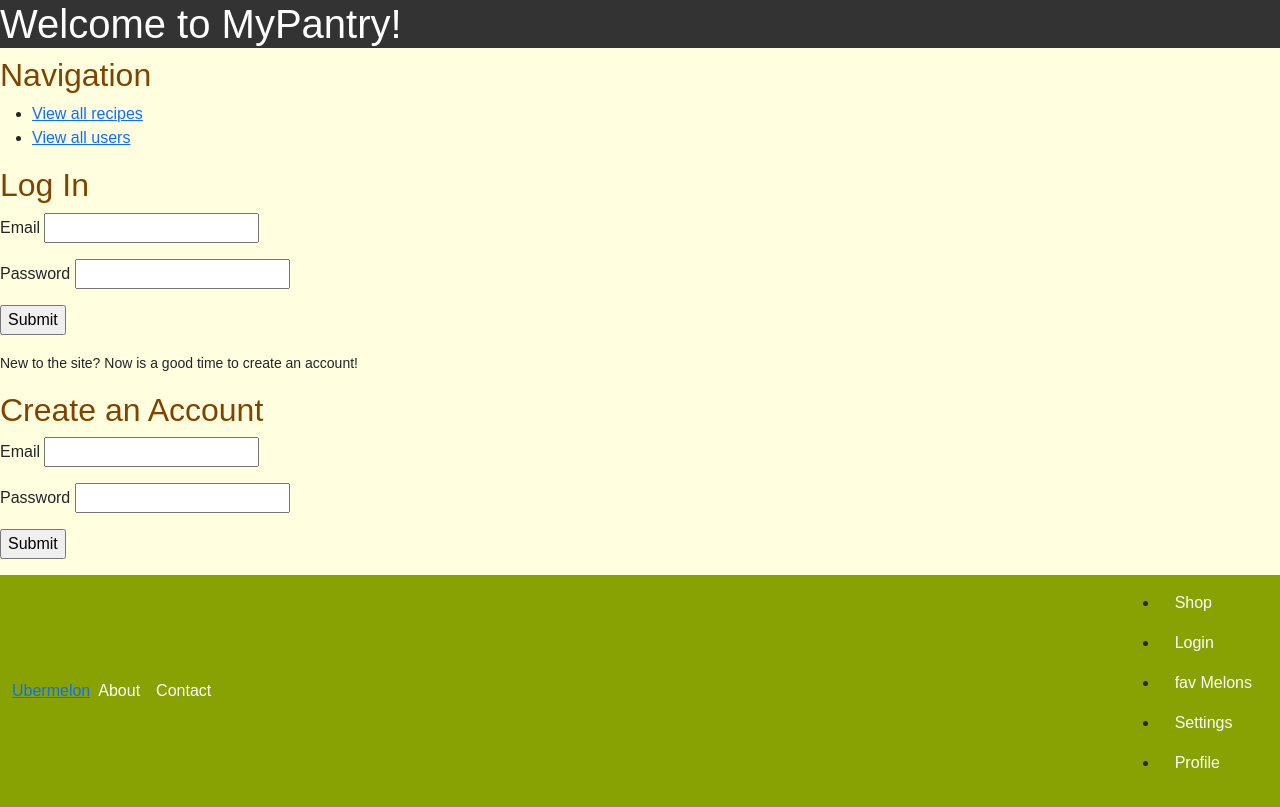
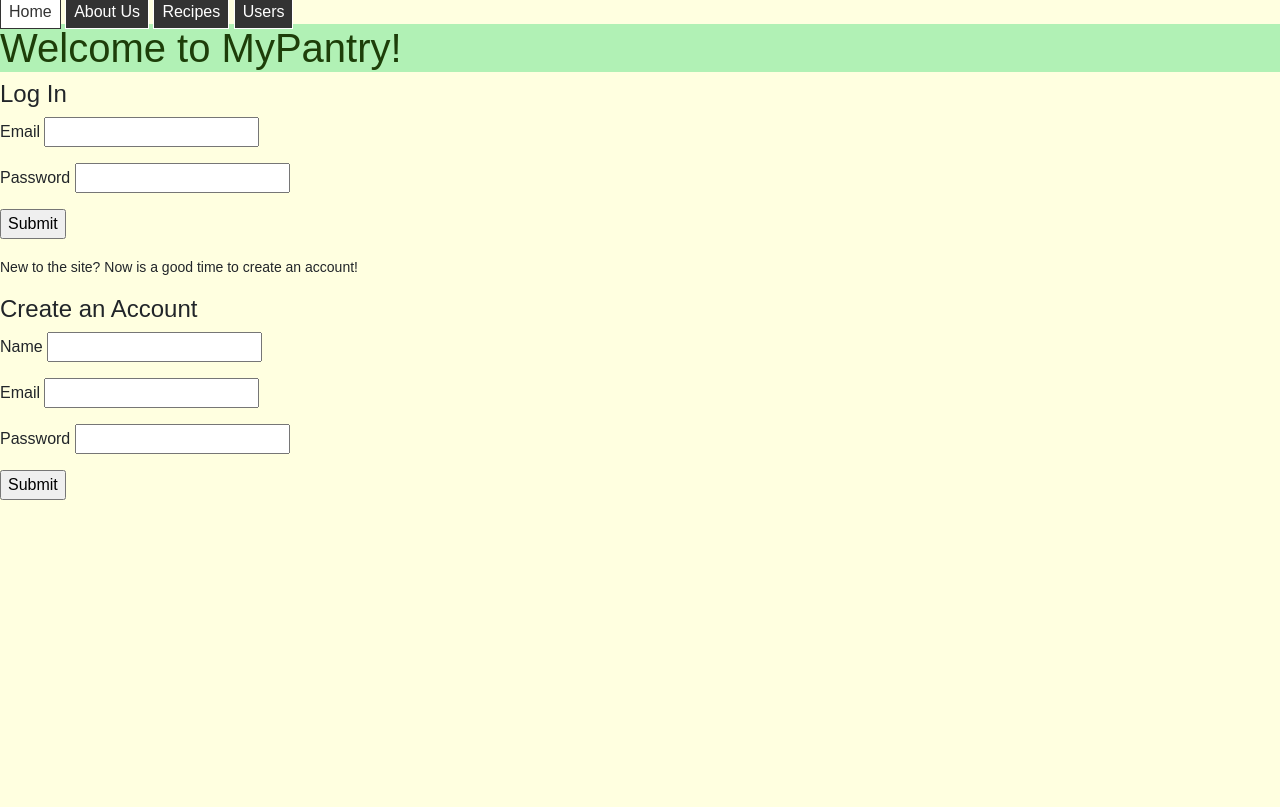
Before and after one commit to mahafatima14/hb-project-my-pantry, a Flask app: page / in a window 1280 px wide. After the commit the page ends 500 px from the top, so only its background shows below. Run offline with Flask 2, Linux system fonts and the light colour scheme; some libraries are stand-ins or nearby versions.

Commit message:
all-recipes.html updated

```diff
--- a/server.py
+++ b/server.py
@@ -19,20 +19,21 @@ def homepage():
     return render_template("homepage.html")
 
 
-@app.route("/users", methods=["POST"])
+@app.route("/newusers", methods=["POST"])
 def register_user():
     """Create a new user."""
 
     email = request.form.get("email")
     password = request.form.get("password")
+    name = request.form.get("name")
 
     if not crud.does_this_user_exist_already(email):
-        crud.create_user(email, password)
+        crud.create_user(email, password, name)
         flash("Account created! Please log in.")
     else:
         flash("This user already exists! Please try again")
 
-    print("WE ARE PRINTNING")
+
     return redirect("/")
 
 
@@ -47,18 +48,24 @@ def process_login():
     if not user or user.password != password:
         flash("The email or password you entered was incorrect.")
     else:
-        # Log in user by storing the user's email in session
+        # Log in user by storing the user's email and name in session
         session["user_email"] = user.email
-        flash(f"Welcome back, {user.email}!")
+        session["user_name"] = user.name
 
-    print("WE ARE PRINTNING")
+        flash(f"Welcome back, {user.name}!")
+
+
     return redirect("/")
 
-# @app.route("allrecipes")
-# def show_recipes():
-#     """Show all recipes"""
+@app.route("/recipes", methods=["POST"])
+def show_recipes():
+    """Show all recipes"""
 
-#     crud.
+    recipes = crud.display_recipes()
+
+    return render_template('allrecipes.html', recipes = recipes)
+
+
 
 
 
--- a/static/style.css
+++ b/static/style.css
@@ -13,8 +13,8 @@
 
 h1 {
     font-family: Arial, ui-rounded, sans-serif;
-    color: rgb(255, 255, 255);
-    background-color: rgb(51, 51, 51);
+    color: hsl(98, 75%, 14%);
+    background-color: hsl(123, 69%, 82%);
     /* text-shadow: #FFF 0 -1px 4px, #ff0 0 -2px 10px, #ff8000 0 -10px 20px, red 0 -18px 40px; */
 }
 
@@ -28,6 +28,24 @@ body {
     font-family: Arial, Helvetica, sans-serif;
 }
 
-.navbar {
-    background-color: #89a203;
-}
+nav {
+    display: flex;
+    gap: 0.5rem;
+  }
+
+  a {
+    flex: 1;
+    background-color: #333;
+    color: #fff;
+    border: 1px solid;
+    padding: 0.5rem;
+    text-align: center;
+    text-decoration: none;
+    transition: all 0.5s ease-out;
+  }
+
+  a:hover,
+  a:focus {
+    background-color: #fff;
+    color: #333;
+  }
--- a/templates/base.html
+++ b/templates/base.html
@@ -17,10 +17,16 @@
 
     <title>
       {% block title %}
-        My Pantryy
+        MyPantryy
       {% endblock %}
     </title>
-
+    <class <nav>
+        <a href="/">Home</a>
+        <a href="#">About Us</a>
+        <a href="/recipes">Recipes</a>
+        <a href="/users">Users</a>
+    </nav>
+</class>
 
     {% block head %}
 
@@ -42,48 +48,6 @@
     {% block after_body %}{% endblock %}
   </body>
 
-  <header
-    <nav class="navbar navbar-expand-lg navbar-light">
-    <div class="container-fluid">
-
-      <a class="Ubermelon-brand" href="#">Ubermelon</a>
-      <button class="navbar-toggler" type="button" data-bs-toggle="collapse" data-bs-target="#navbarSupportedContent" aria-controls="navbarSupportedContent" aria-expanded="false" aria-label="Toggle navigation">
-        <span class="navbar-toggler-icon"></span>
-      </button>
-      <div class="collapse navbar-collapse" id="navbarSupportedContent">
-        <ul class="navbar-nav me-auto mb-2 mb-lg-0">
-          <li class="nav-item">
-            <a class="nav-link active text-white" aria-current="page" href="#">About</a>
-          </li>
-          <li class="nav-item">
-            <a class="nav-link active text-white" href="#">Contact</a>
-          </li>
-        </ul>
-
-        <ul>
-        <li class="nav-item">
-          <a class="nav-link active text-white" href="#">Shop</a>
-          <li class="nav-item">
-            <a class="nav-link active text-white" aria-current="page" href="#">Login</a>
-          </li>
-          <li class="nav-item">
-            <a class="nav-link active text-white" href="#">fav Melons</a>
-          </li>
-
-        <li class="nav-item">
-          <a class="nav-link active text-white" href="#">Settings</a>
-
-        <li class="nav-item">
-          <a class="nav-link active text-white" href="#">Profile</a>
-
-
-
-        </ul>
-
-      </div>
-    </div>
-  </nav>
-  </header>
 
 
 </html>
--- a/templates/homepage.html
+++ b/templates/homepage.html
@@ -2,14 +2,8 @@
 {% block body %}
   <h1>Welcome to MyPantry!</h1>
 
-  <h2>Navigation</h2>
-  <ul>
-    <li><a href="/recipes">View all recipes</a></li>
-    <li><a href="/users">View all users</a></li>
-  </ul>
 
-
-  <h2>Log In</h2>
+  <h4>Log In</h4>
   <form action="/login" method="POST">
     <p>
       Email <input type="text" name="email">
@@ -27,8 +21,11 @@
   <p>
     <small>New to the site? Now is a good time to create an account!</small>
   </p>
-  <h2>Create an Account</h2>
-  <form action="/users" method="POST">
+  <h4>Create an Account</h4>
+  <form action="/newusers" method="POST">
+    <p>
+      Name <input type="text" name="name">
+    </p>
     <p>
       Email <input type="text" name="email">
     </p>
```
Also changed, not shown: crud.py (+7 -2 lines), templates/allrecipes.html (added, +17 -0 lines), templates/addrecipes.html (deleted).
